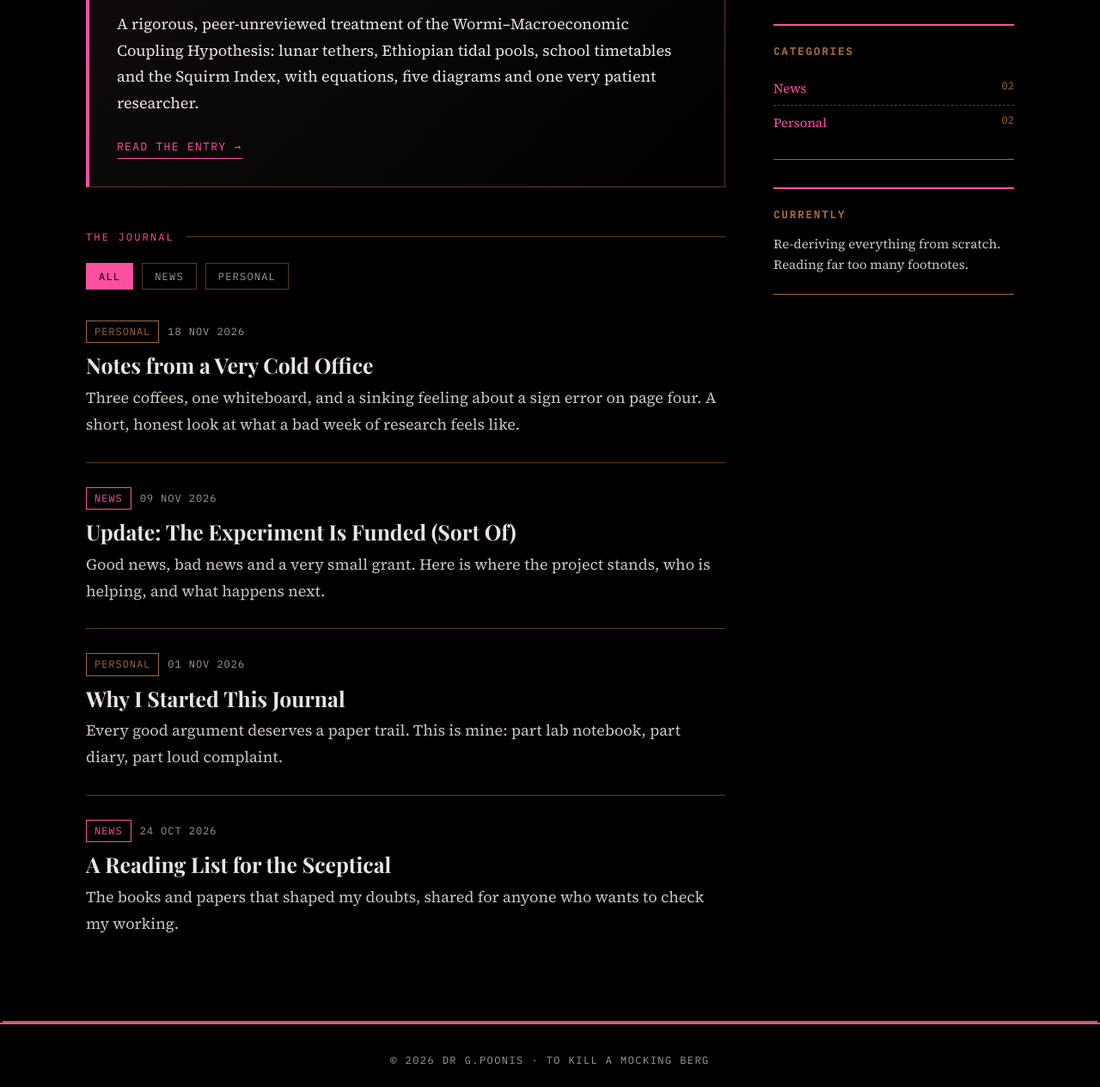
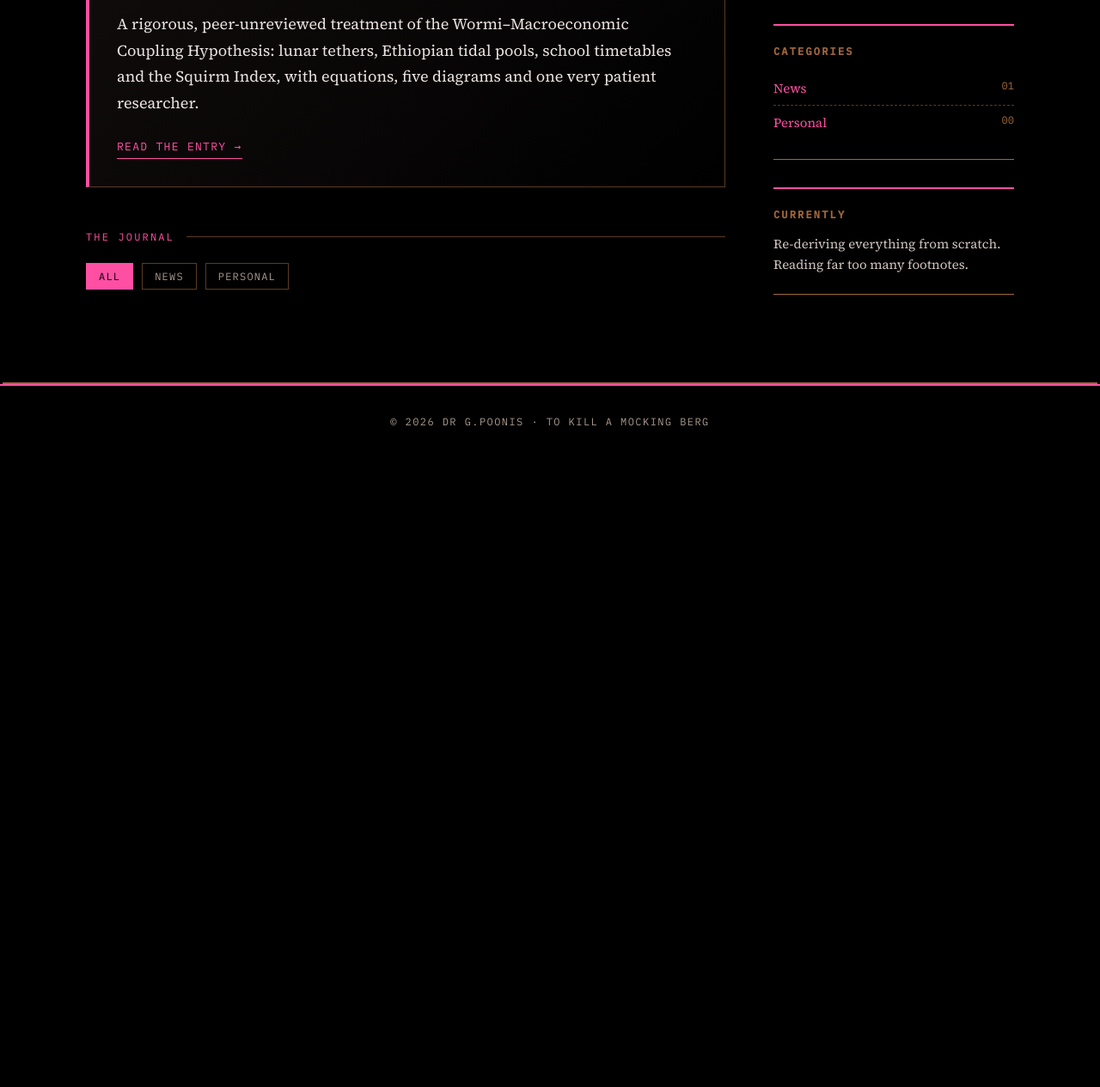
Before and after one commit to gregpoonis/Poonipedia, a plain HTML site: page index.html in a window 1280 px wide. Shown: the part 615-1880 px from the top of the page at 86% size. After the commit the page ends 1165 px from the top, so only its background shows below. Drawn offline with nearby package versions, Linux system fonts and the light colour scheme; a web font is replaced by a local one.

Commit message:
Remove the four placeholder posts from the journal list
They all linked back to post-1.html. The featured earthworm entry remains,
and the sidebar category counts are updated to match.

Co-Authored-By: Claude Sonnet 5.5 <noreply@anthropic.com>
Claude-Session: https://claude.ai/code/session_01QN795VUEqYTFR8yoBu2qFA

```diff
--- a/index.html
+++ b/index.html
@@ -48,31 +48,7 @@
         <button data-filter="personal">Personal</button>
       </div>
 
-      <div id="postlist">
-        <article class="post" data-cat="personal">
-          <div class="meta"><span class="tag">Personal</span>18 Nov 2026</div>
-          <h3><a href="post-1.html">Notes from a Very Cold Office</a></h3>
-          <p>Three coffees, one whiteboard, and a sinking feeling about a sign error on page four. A short, honest look at what a bad week of research feels like.</p>
-        </article>
-
-        <article class="post" data-cat="news">
-          <div class="meta"><span class="tag news">News</span>09 Nov 2026</div>
-          <h3><a href="post-1.html">Update: The Experiment Is Funded (Sort Of)</a></h3>
-          <p>Good news, bad news and a very small grant. Here is where the project stands, who is helping, and what happens next.</p>
-        </article>
-
-        <article class="post" data-cat="personal">
-          <div class="meta"><span class="tag">Personal</span>01 Nov 2026</div>
-          <h3><a href="post-1.html">Why I Started This Journal</a></h3>
-          <p>Every good argument deserves a paper trail. This is mine: part lab notebook, part diary, part loud complaint.</p>
-        </article>
-
-        <article class="post" data-cat="news">
-          <div class="meta"><span class="tag news">News</span>24 Oct 2026</div>
-          <h3><a href="post-1.html">A Reading List for the Sceptical</a></h3>
-          <p>The books and papers that shaped my doubts, shared for anyone who wants to check my working.</p>
-        </article>
-      </div>
+      <div id="postlist"></div>
     </section>
 
     <aside>
@@ -84,8 +60,8 @@
       <div class="side-block">
         <h4>Categories</h4>
         <ul>
-          <li><a href="#posts" data-jump="news">News</a> <span>02</span></li>
-          <li><a href="#posts" data-jump="personal">Personal</a> <span>02</span></li>
+          <li><a href="#posts" data-jump="news">News</a> <span>01</span></li>
+          <li><a href="#posts" data-jump="personal">Personal</a> <span>00</span></li>
         </ul>
       </div>
 
```
